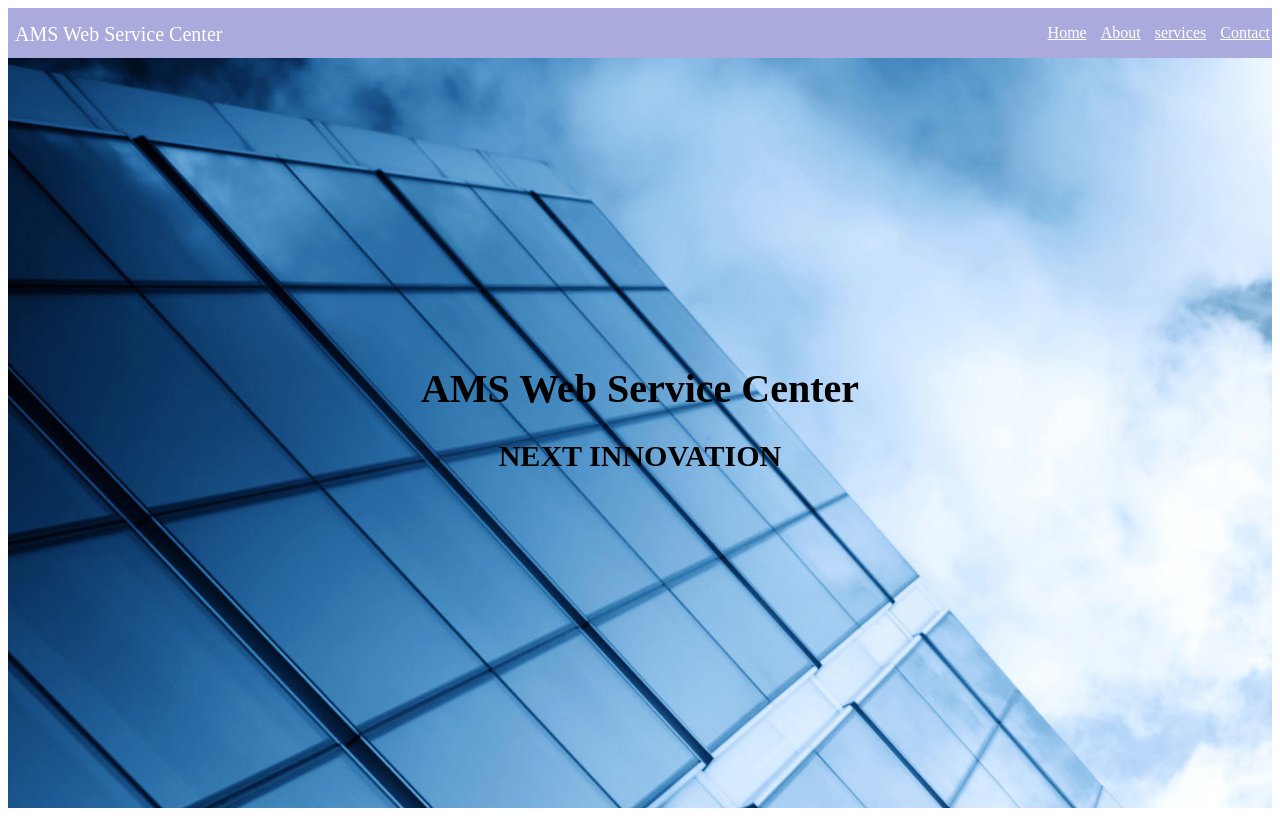
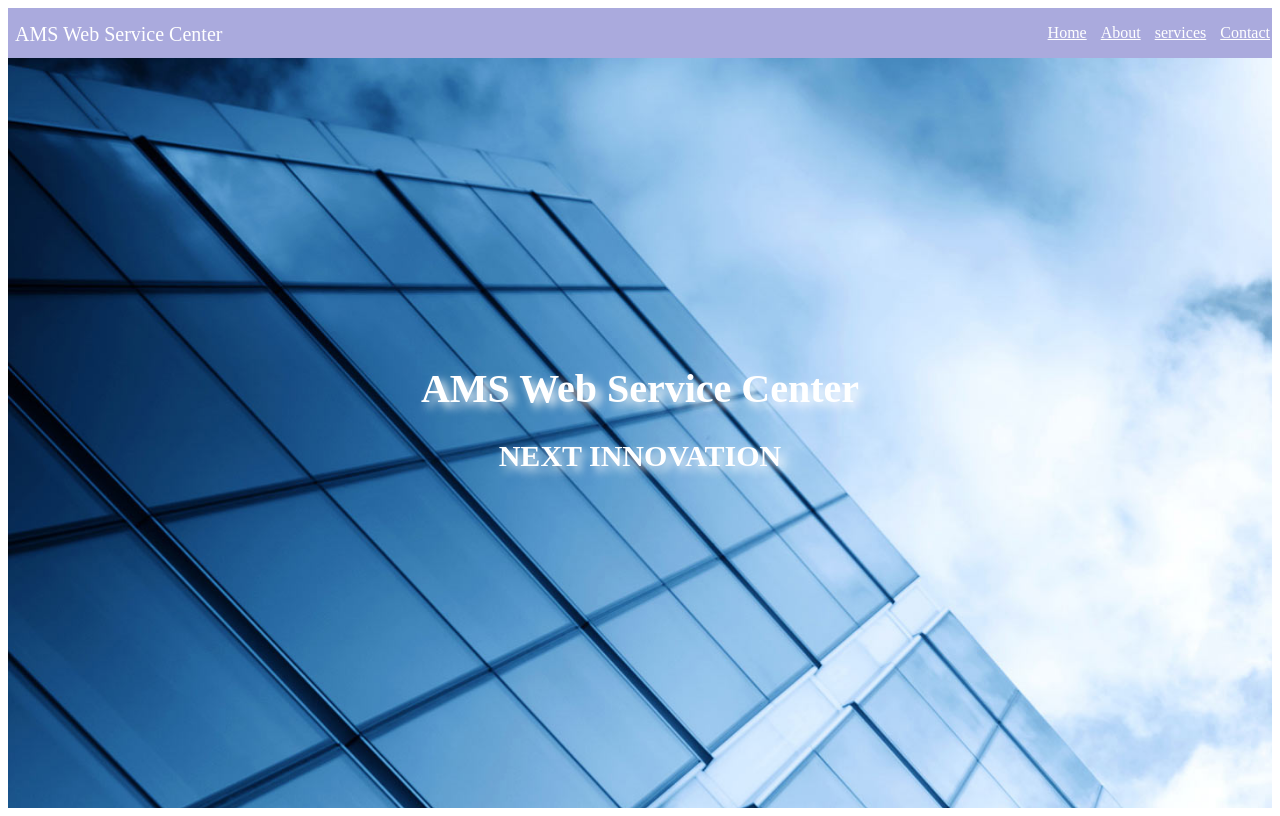
Before and after one commit to aung-myo-satt/text-deploy, a plain HTML site: page index.html in a window 1280 px wide. Drawn offline with Linux system fonts and the light colour scheme.

Commit message:
update style.css

```diff
--- a/style.css
+++ b/style.css
@@ -35,7 +35,8 @@
   align-items: center;
   justify-content: center;
   height: 90vh;
-  color: black;
+  color: White;
+  text-shadow: 5px 5px 10px;
 }
 .about .about-content{
   margin: 150px auto 0 auto;
```
